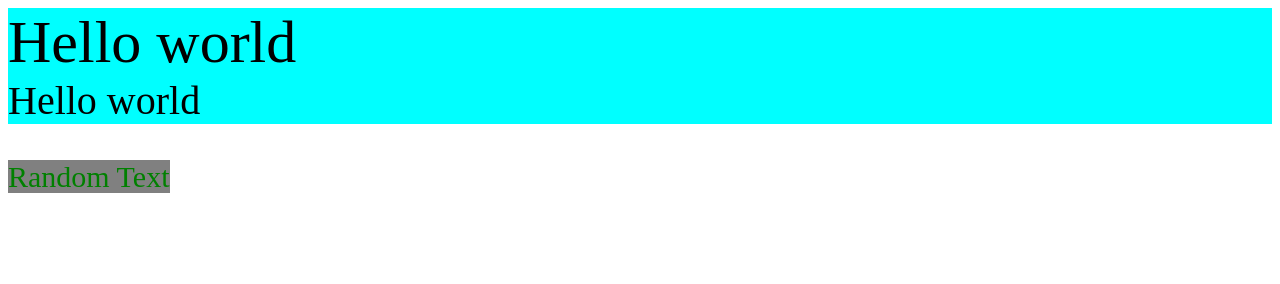
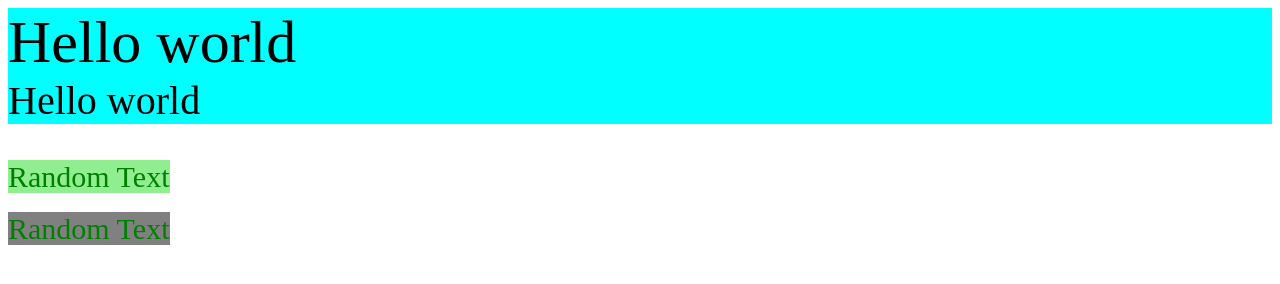
Before and after one commit to JLXP/vue-test-01, a plain HTML site: page index.html in a window 1280 px wide. Drawn offline with nearby package versions, Linux system fonts and the light colour scheme.

Commit message:
explciacion de las uniones de clase parte 2

```diff
--- a/index.html
+++ b/index.html
@@ -5,11 +5,24 @@
   </head>
   <body>
     <div id="app">
-      <div v-bind:style="{backgroundColor:'aqua', fontSize:fontSizeTemp+'px'}">Hello world</div>
-      <div v-bind:style="{'background-color':'aqua', 'font-size':'40px'}">Hello world</div>
-      <br/>
-      <br/>
-      <span class="padding-medium" v-bind:class="{h1:true, 'bg-grey':true}">Random Text</span>
+      <div v-bind:style="{backgroundColor:'aqua', fontSize:fontSizeTemp+'px'}">
+        Hello world
+      </div>
+      <div v-bind:style="{'background-color':'aqua', 'font-size':'40px'}">
+        Hello world
+      </div>
+      <br />
+      <br />
+      <span
+        class="padding-medium"
+        v-bind:class="{h1:isMaintitle(), 'bg-green':hasGreenBackground()}"
+        >Random Text</span
+      >
+      <br />
+      <br />
+      <span class="padding-medium" v-bind:class="isMaintitle() ? MainTitle: ''"
+        >Random Text</span
+      >
     </div>
   </body>
   <script>
@@ -17,29 +30,44 @@
     const fontSizeTemp = 60;
     createApp({
       setup() {
+        const MainTitle = {
+          h1: true,
+          "bg-grey": true,
+        };
+
+        function isMaintitle() {
+          return true;
+        }
+        function hasGreenBackground() {
+          return true;
+        }
+
         return {
-            fontSizeTemp
+          fontSizeTemp,
+          isMaintitle,
+          hasGreenBackground,
+          MainTitle,
         };
       },
     }).mount("#app");
   </script>
   <style>
-    .h1{
-        font-size: 30px;
-        color: green;
+    .h1 {
+      font-size: 30px;
+      color: green;
     }
-    .h2{
-        font-size: 40px;
-        color:chocolate;
+    .h2 {
+      font-size: 40px;
+      color: chocolate;
     }
-    .bg-grey{
-        background-color: grey;
+    .bg-grey {
+      background-color: grey;
     }
-    .bg-green{
-        background-color: lightgreen;
+    .bg-green {
+      background-color: lightgreen;
     }
-    .padding-mediun{
-        padding:20px;
+    .padding-mediun {
+      padding: 20px;
     }
   </style>
 </html>
```
